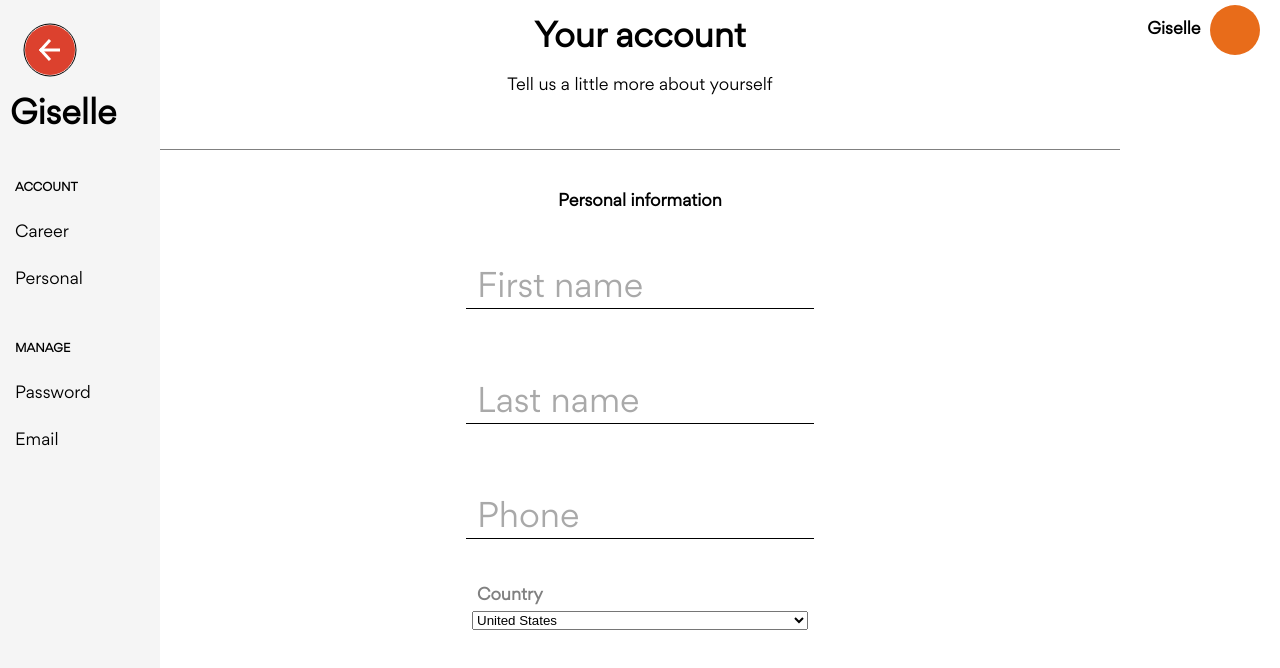
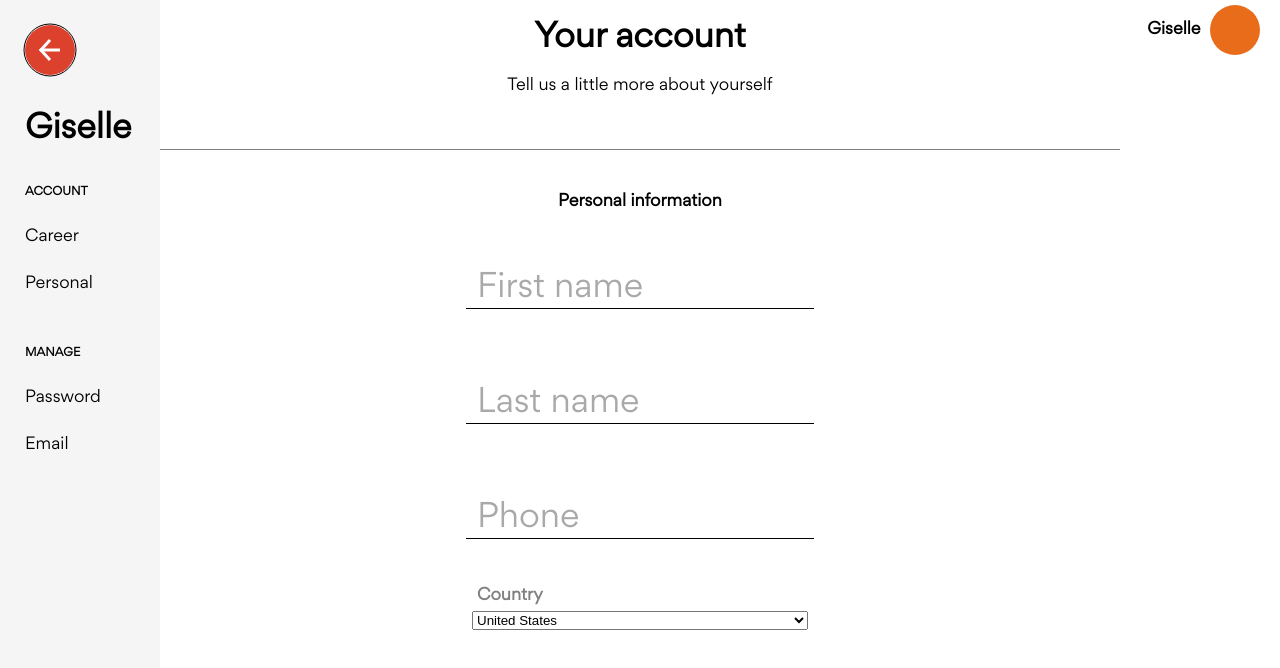
Before and after one commit to agredalex1997/Turing-s-Fron-tend-Challenge, a plain HTML site: page index.html in a window 1280 px wide. Drawn offline with Linux system fonts and the light colour scheme.

Commit message:
last change

```diff
--- a/css/main.css
+++ b/css/main.css
@@ -37,7 +37,7 @@ div.container {
 }
 
 div.sidebar {
-    padding-top: 5.5rem;
+    padding-top: 7rem;
     grid-area: sidebar;
     background: whitesmoke;
     transition: all 0.2s linear;
@@ -48,13 +48,13 @@ div.sidebar.clicked {
 }
 
 div.sidebar .username {
-    padding: 10px;
+    padding: 0 25px;
     margin: 0;
     cursor: pointer;
 }
 
 div.sidebar ul {
-    padding: 0 15px;
+    padding: 0 25px;
     margin: 0;
 }
 
```
